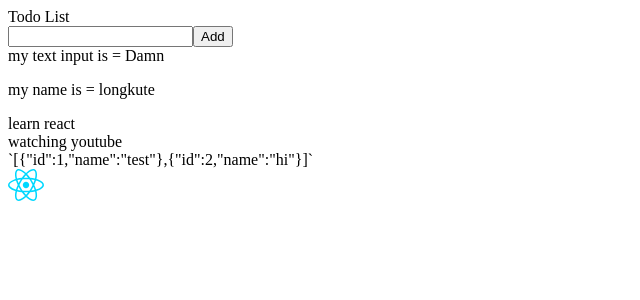
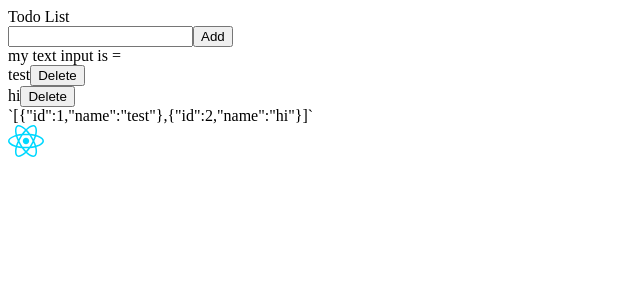
Before and after one commit to LongKute/react, a React (Vite) app in the folder reactVibe/: page / in a window 1280 px wide. Shown: the top 300 px of the page, without its empty margins (0-640 px from the left). Built offline with nearby package versions, Linux system fonts and the light colour scheme.

Commit message:
video 39
đã xử lí xong render list

```diff
--- a/reactVibe/src/components/todo/toDoData.jsx
+++ b/reactVibe/src/components/todo/toDoData.jsx
@@ -1,13 +1,19 @@
 const TodoData = (props) => {
-  const { name, age, data } = props;
+  const { name, age, data, toDoList } = props;
+  console.log("check point: ", props);
 
-  console.log("check point: ", props);
+
 
   return (
     <div className="todo-data">
-      <p>my name is = {name}</p>
-      <div>learn react</div>
-      <div>watching youtube</div>
+        {toDoList.map((item, index) => {
+            // console.log(">>> check: ", item, index);
+            return (<div>
+                {item.name}
+                <button>Delete</button>
+            </div>)
+        })}
+
       <div>`{JSON.stringify(props.toDoList)}`</div>
     </div>
   );
--- a/reactVibe/src/components/todo/toDoNew.jsx
+++ b/reactVibe/src/components/todo/toDoNew.jsx
@@ -1,11 +1,12 @@
 import { useState } from "react";
 
 const TodoNew = (props) => {
-  const [valueInput, setValueInput] = useState("Damn");
+  const [valueInput, setValueInput] = useState("");
 const {addNewToDo} = props
 
   const handleClick = () => {
     addNewToDo(valueInput)
+    setValueInput("")
   };
 
 
@@ -20,6 +21,7 @@ const {addNewToDo} = props
       <input
         type="text"
         onChange={(event) => handleChange(event.target.value)}
+        value={valueInput}
         className="todo-input"
       />
       <button className="todoBtn" onClick={handleClick}>
```
